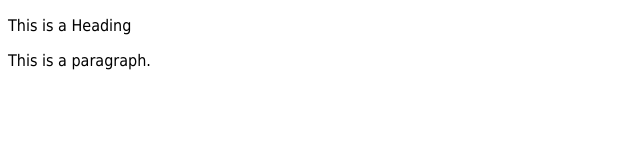
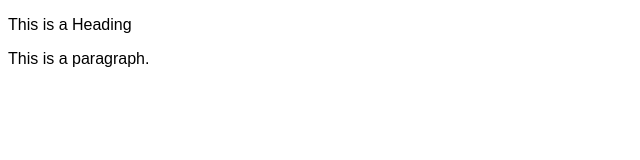
Before and after one commit to wanzhidayah2207/kerjascm, a plain HTML site: page index.html in a window 1280 px wide. Shown: the full height of the page, 0-640 px from the left. Drawn offline with Linux system fonts and the light colour scheme.

Commit message:
Update index.html

```diff
--- a/index.html
+++ b/index.html
@@ -3,8 +3,8 @@
 <head>
   <title>Page title</title>
 <style>
-p {
-font-family: Tahoma, Verdana, sans-serif;
+body {
+  font-family: Arial, sans-serif;
 }
 </style>
 </head>
```
